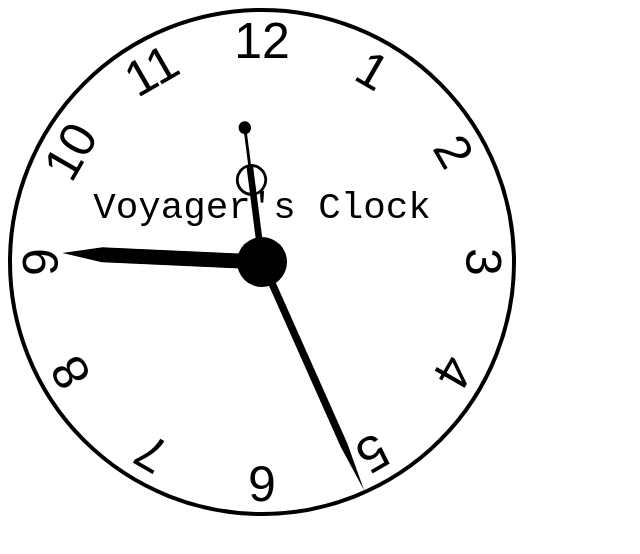
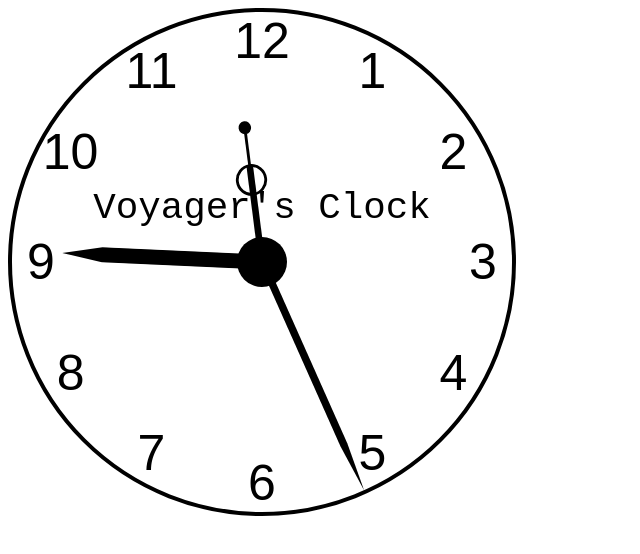
Before and after one commit to ozkancan1997/voyagers-clock, a plain HTML site: page clock.html in a window 1280 px wide. Shown: the whole page, without its empty margins (0-640 px from the left). Drawn offline with Linux system fonts and the light colour scheme.

Commit message:
Fixed number rotation.

```diff
--- a/clock.html
+++ b/clock.html
@@ -104,9 +104,12 @@
         const frame = document.getElementById("frame");
         for(let i = 1; i < 13; i++){
             const element = document.createElement("Div");
+            const text = document.createElement("Div");
             element.classList.add("clock-num");
-            element.innerHTML = i;
+            text.innerHTML = i;
             element.style.rotate=(360/12*i)+"deg";
+            text.style.rotate=-(360/12*i)+"deg";
+            element.appendChild(text);
             frame.appendChild(element);
         }
 
```
